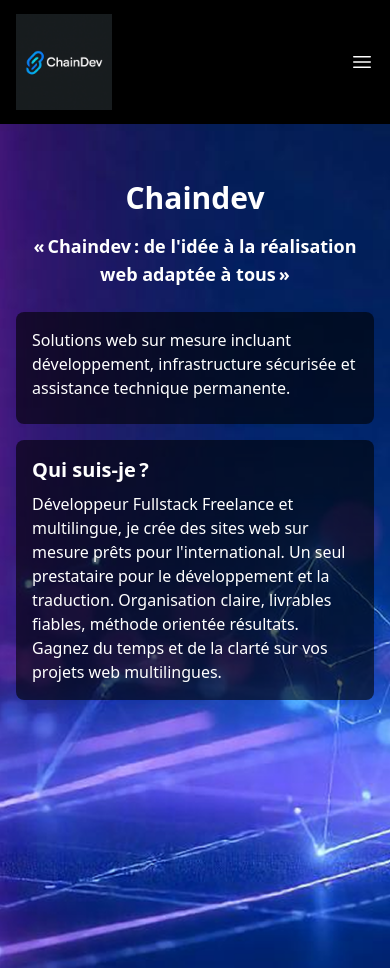
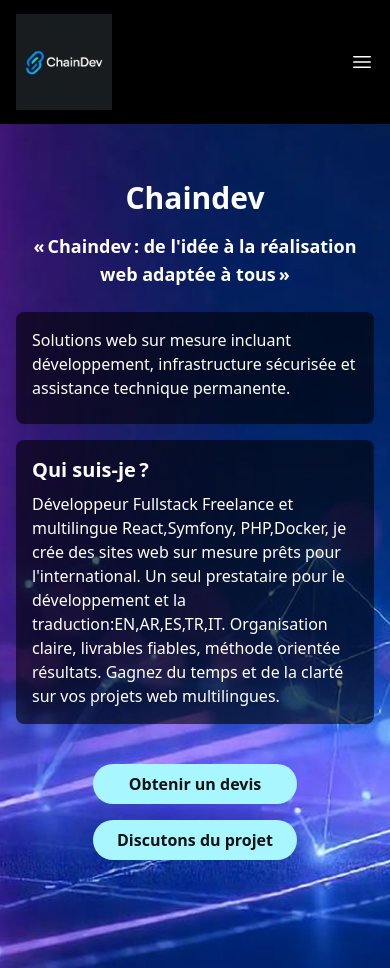
Before and after one commit to Seyfullah13/Chaindev, a React (Vite) app in the folder chaindev/: page / in a window 390 px wide. Built offline with nearby package versions, Linux system fonts and the light colour scheme.

Commit message:
feat(ui): add contact buttons and responsive & accessibility classes

```diff
--- a/chaindev/src/pages/Home.jsx
+++ b/chaindev/src/pages/Home.jsx
@@ -9,18 +9,24 @@ function Home() {
       aria-label="Présentation Chaindev"
     >
       <header className="w-full max-w-2xl text-center mt-6">
-        <h1 className="text-white text-3xl md:text-5xl font-bold mb-4" tabIndex={0}>
+        <h1
+          className="text-white text-3xl md:text-5xl font-bold mb-4"
+          tabIndex={0}
+        >
           Chaindev
         </h1>
-        <h2 className="text-white text-lg md:text-2xl font-semibold mb-2" tabIndex={0}>
+        <h2
+          className="text-white text-lg md:text-2xl font-semibold mb-2"
+          tabIndex={0}
+        >
           « Chaindev : de l'idée à la réalisation web adaptée à tous »
         </h2>
       </header>
 
       <section className="w-full max-w-2xl bg-black/60 rounded-lg p-4 mt-4 mb-4">
         <p className="text-white text-base md:text-lg mb-2" tabIndex={0}>
-          Solutions web sur mesure incluant développement, infrastructure sécurisée
-          et assistance technique permanente.
+          Solutions web sur mesure incluant développement, infrastructure
+          sécurisée et assistance technique permanente.
         </p>
       </section>
 
@@ -29,13 +35,47 @@ function Home() {
           Qui suis-je ?
         </h3>
         <p className="text-white text-base md:text-lg" tabIndex={0}>
-          Développeur Fullstack Freelance et multilingue, je crée des sites web
-          sur mesure prêts pour l'international. Un seul prestataire pour le
-          développement et la traduction. Organisation claire, livrables fiables,
+          Développeur Fullstack Freelance et multilingue React,Symfony,
+          PHP,Docker, je crée des sites web sur mesure prêts pour
+          l'international. Un seul prestataire pour le développement et la
+          traduction:EN,AR,ES,TR,IT. Organisation claire, livrables fiables,
           méthode orientée résultats. Gagnez du temps et de la clarté sur vos
           projets web multilingues.
         </p>
       </section>
+      <div className="flex flex-col sm:flex-row gap-4 sm:gap-16 mt-6">
+        <button
+          type="button"
+          className="
+      w-full sm:w-auto
+      px-6 py-2
+      bg-[#A8F6FF] hover:bg-[#5ED4E8]
+      text-[#121212] font-bold
+      rounded-full
+      transition-colors transition-shadow duration-200
+      focus:outline-none focus:ring-2 focus:ring-offset-2 focus:ring-[#5ED4E8]
+    "
+          onClick={() => {}}
+        >
+          Obtenir un devis
+        </button>
+
+        <button
+          type="button"
+          className="
+      w-full sm:w-auto
+      px-6 py-2
+      bg-[#A8F6FF] hover:bg-[#5ED4E8]
+      text-[#121212] font-bold
+      rounded-full
+      transition-colors transition-shadow duration-200
+      focus:outline-none focus:ring-2 focus:ring-offset-2 focus:ring-[#5ED4E8]
+    "
+          onClick={() => {}}
+        >
+          Discutons du projet
+        </button>
+      </div>
     </main>
   );
 }
```
